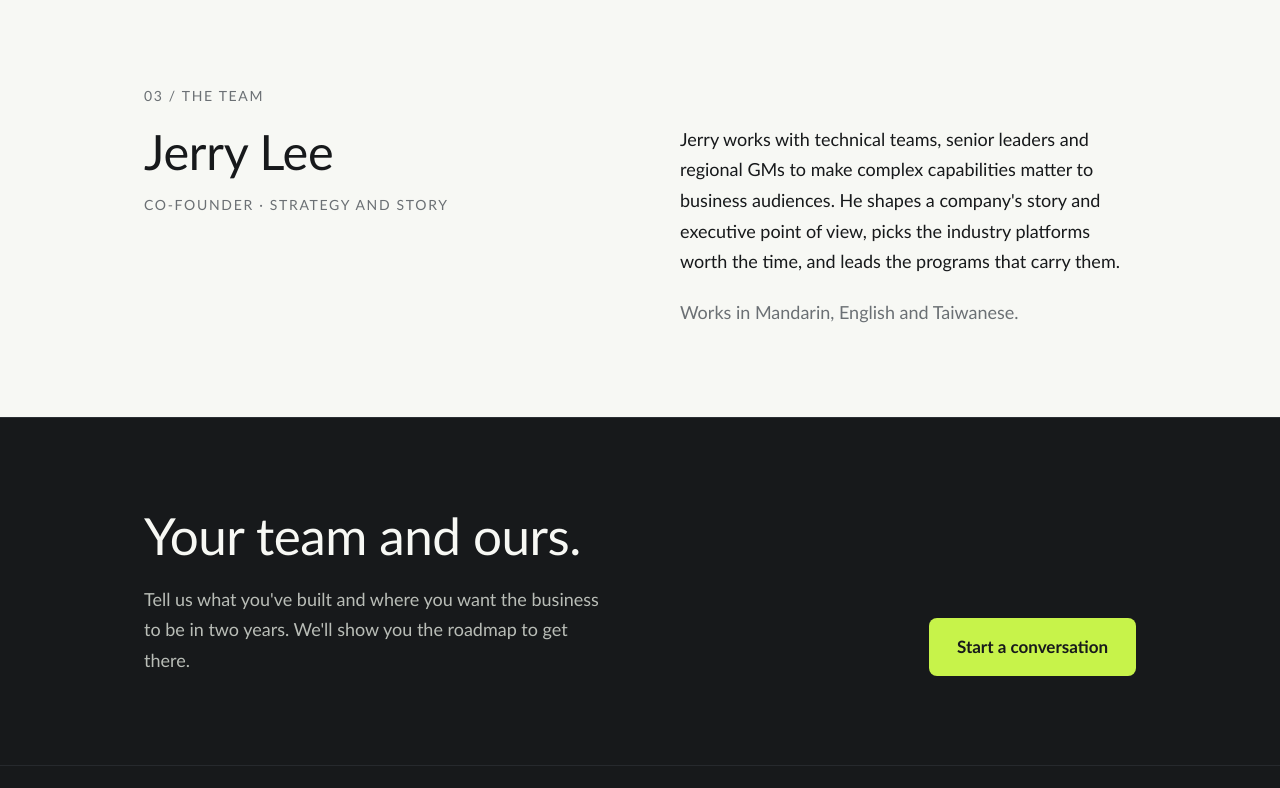
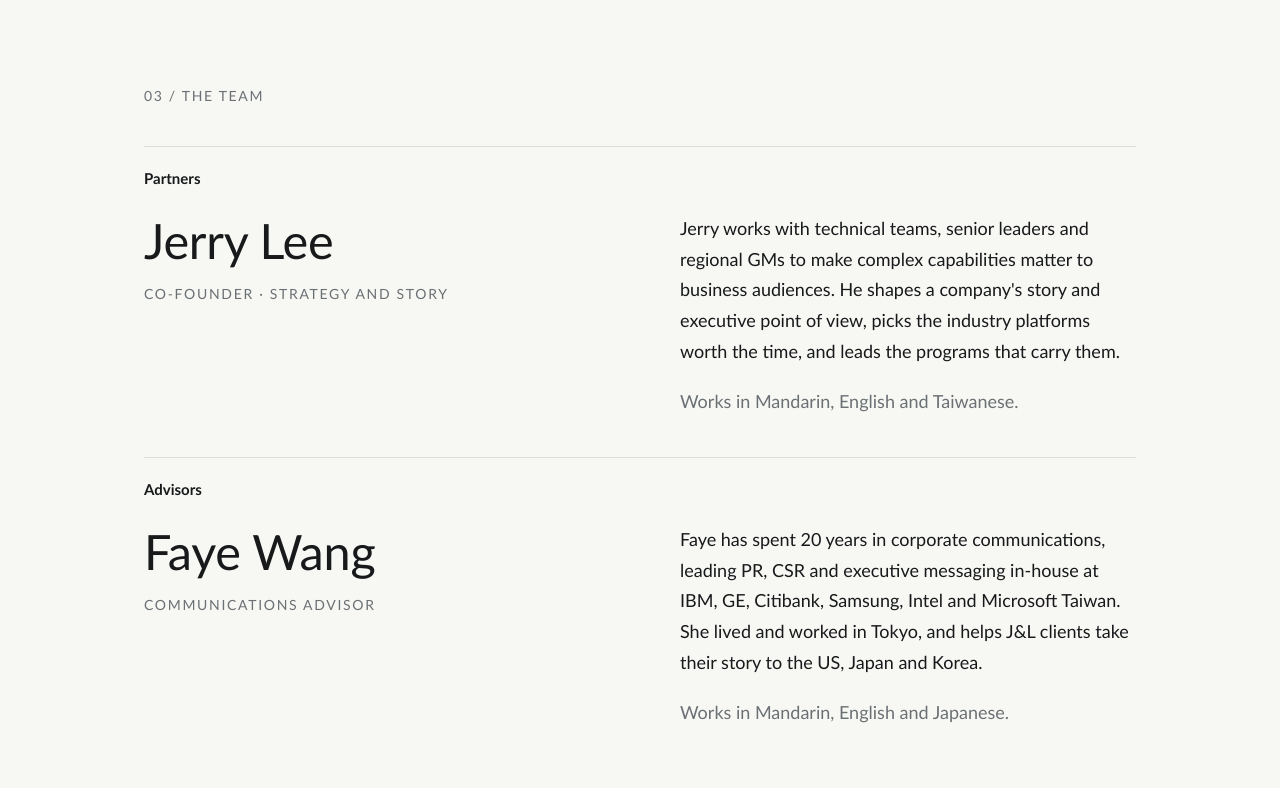
Before and after one commit to jerryjungle/jlstgco-site, a plain HTML site: page about.html in a window 1280 px wide. Shown: the part 2110-2898 px from the top of the page. Drawn offline with Linux system fonts and the light colour scheme.

Commit message:
About: add Partners and Advisors groups with Faye Wang
Co-Authored-By: Claude Opus 5.5 <noreply@anthropic.com>
Claude-Session: https://claude.ai/code/session_01C1juADesMAasRMYEaovynv

```diff
--- a/about.html
+++ b/about.html
@@ -73,7 +73,9 @@
   <section class="light">
     <div class="wrap section">
       <p class="kicker">03 / The team</p>
-      <div class="split" style="align-items: flex-start">
+
+      <p class="team-group">Partners</p>
+      <div class="split team-row" style="align-items: flex-start">
         <div>
           <h2 class="h2-lg">Jerry Lee</h2>
           <p class="kicker" style="margin: 14px 0 0">Co-founder · Strategy and story</p>
@@ -81,6 +83,18 @@
         <div>
           <p class="body">Jerry works with technical teams, senior leaders and regional GMs to make complex capabilities matter to business audiences. He shapes a company's story and executive point of view, picks the industry platforms worth the time, and leads the programs that carry them.</p>
           <p class="body" style="margin-top: 20px; color: var(--muted)">Works in Mandarin, English and Taiwanese.</p>
+        </div>
+      </div>
+
+      <p class="team-group">Advisors</p>
+      <div class="split team-row" style="align-items: flex-start">
+        <div>
+          <h2 class="h2-lg">Faye Wang</h2>
+          <p class="kicker" style="margin: 14px 0 0">Communications Advisor</p>
+        </div>
+        <div>
+          <p class="body">Faye has spent 20 years in corporate communications, leading PR, CSR and executive messaging in-house at IBM, GE, Citibank, Samsung, Intel and Microsoft Taiwan. She lived and worked in Tokyo, and helps J&amp;L clients take their story to the US, Japan and Korea.</p>
+          <p class="body" style="margin-top: 20px; color: var(--muted)">Works in Mandarin, English and Japanese.</p>
         </div>
       </div>
     </div>
--- a/styles.css
+++ b/styles.css
@@ -216,3 +216,7 @@ body { font-size: 18px; }
 .page-hero { padding-bottom: clamp(56px, 7vw, 88px); }
 .hero { padding-bottom: clamp(64px, 8vw, 104px); }
 .kicker { margin-bottom: 18px; }
+
+/* Team groups */
+.team-group { font-size: 15px; font-weight: 700; color: var(--ink); margin: 40px 0 0; padding-top: 20px; border-top: 1px solid var(--line-2); }
+.team-group + .team-row { margin-top: 24px; }
```
